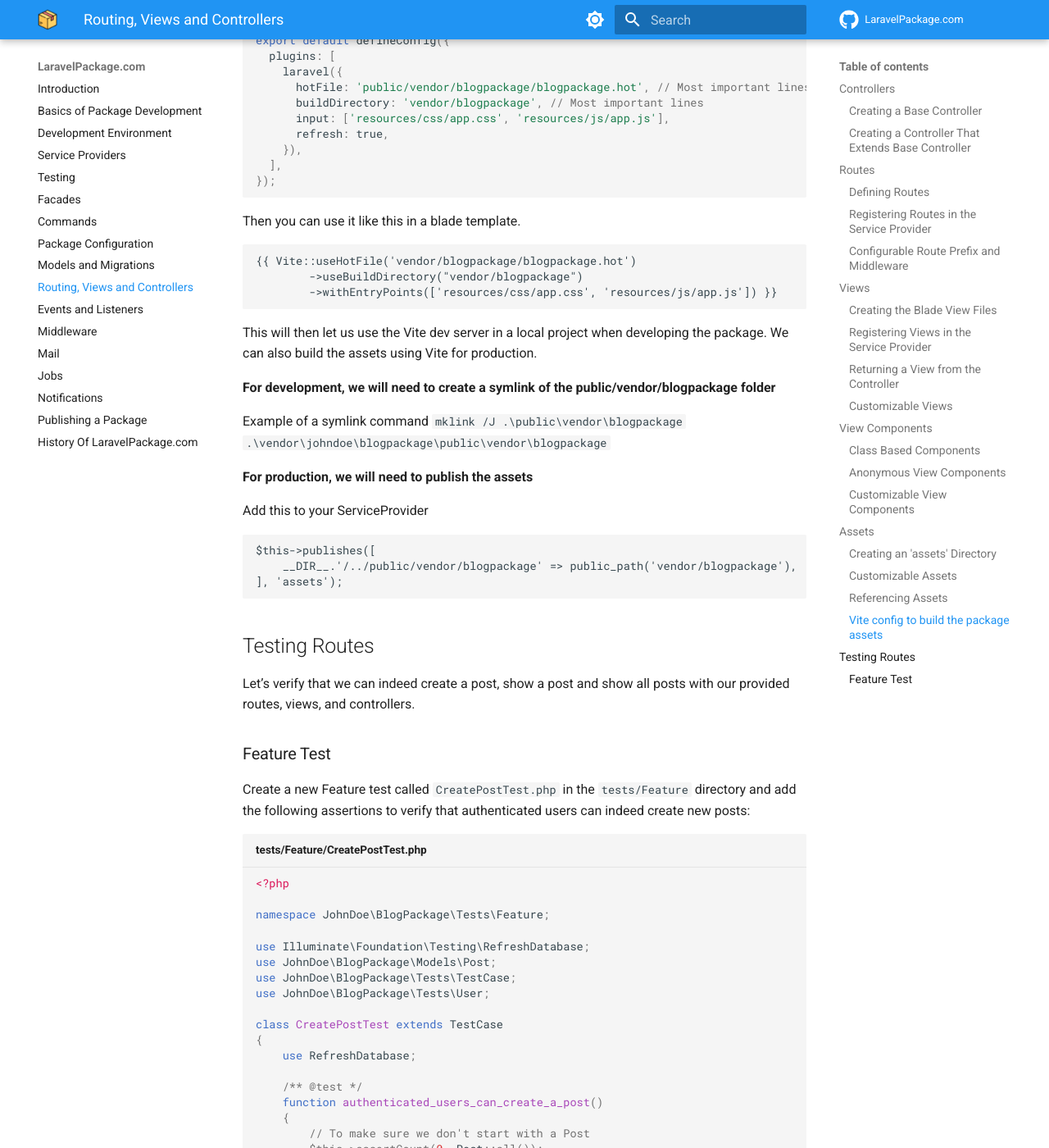
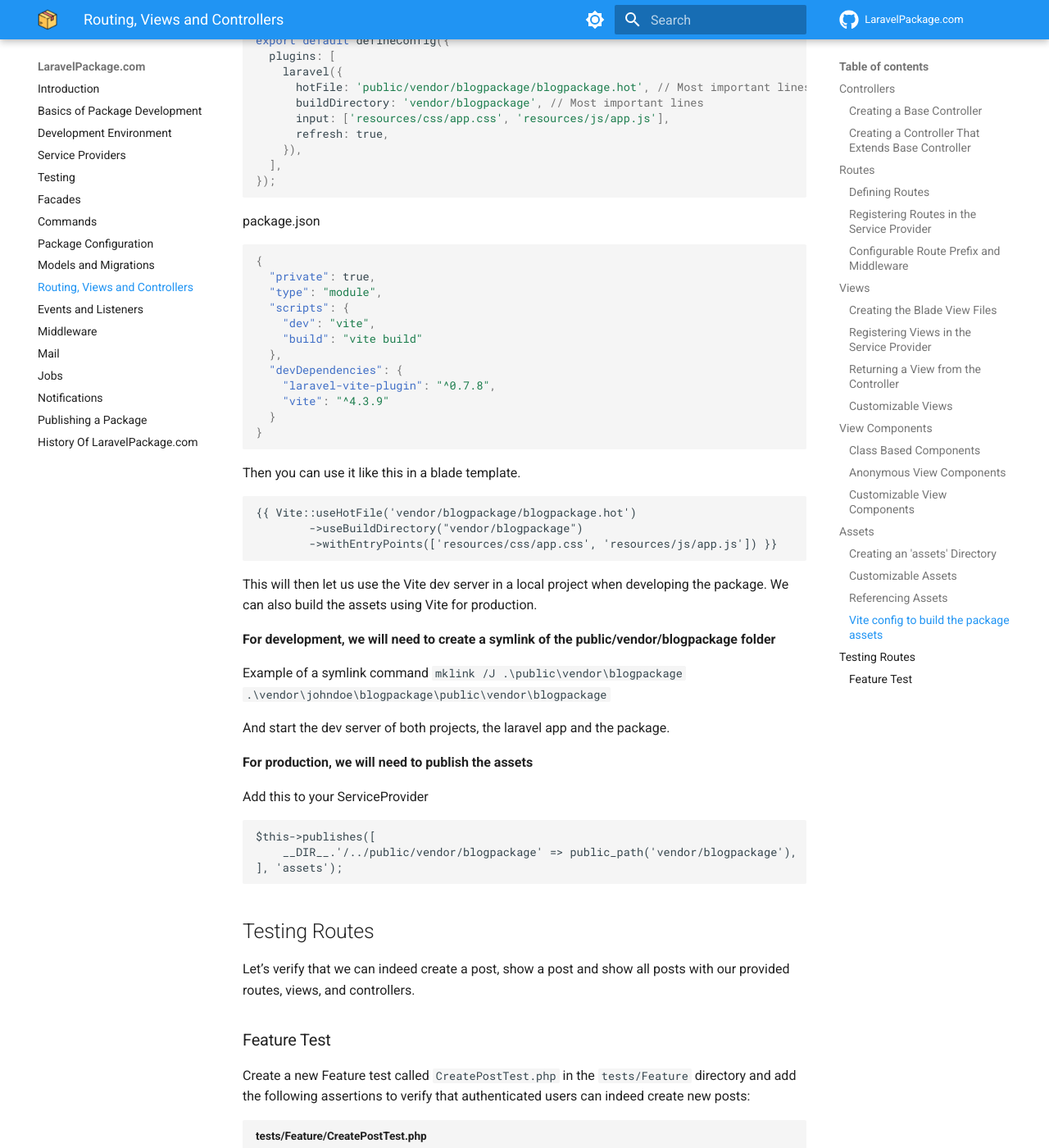
Before and after one commit to PackagePages/LaravelPackage.com, an MkDocs documentation site: the page built from docs/09-routing.md, in a window 1280 px wide and 1400 px high, scrolled down 9908 px. Shown: the whole window at 82% size. Built offline with MkDocs 1.6.1 and Material for MkDocs 9.7.7, drawn with Linux system fonts in a browser that asks for light colours; comment, search, counter and statistics services are not loaded.

Commit message:
added the npm scripts for Vite

````diff
--- a/docs/09-routing.md
+++ b/docs/09-routing.md
@@ -440,6 +440,23 @@ export default defineConfig({
 });
 ```
 
+package.json
+
+```json
+{
+  "private": true,
+  "type": "module",
+  "scripts": {
+    "dev": "vite",
+    "build": "vite build"
+  },
+  "devDependencies": {
+    "laravel-vite-plugin": "^0.7.8",
+    "vite": "^4.3.9"
+  }
+}
+```
+
 Then you can use it like this in a blade template.
 
 ```php
@@ -454,6 +471,8 @@ We can also build the assets using Vite for production.
 **For development, we will need to create a symlink of the public/vendor/blogpackage folder**
 
 Example of a symlink command `mklink /J .\public\vendor\blogpackage .\vendor\johndoe\blogpackage\public\vendor\blogpackage`
+
+And start the dev server of both projects, the laravel app and the package.
 
 **For production, we will need to publish the assets**
 
````
